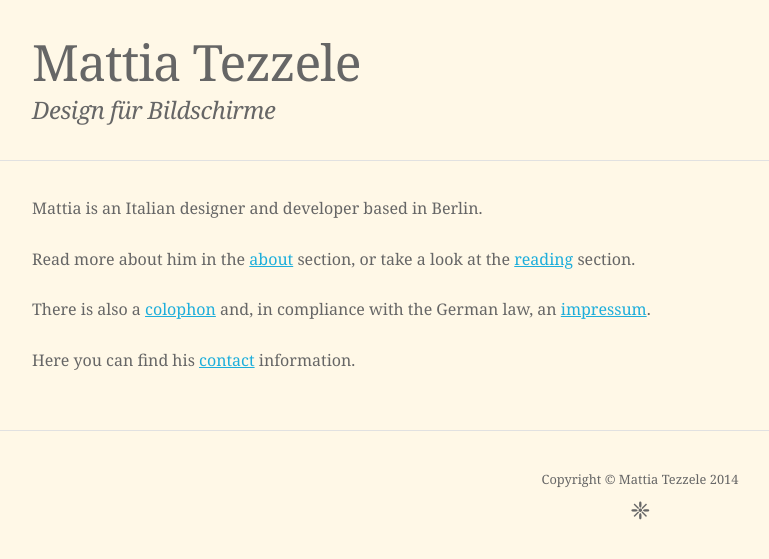
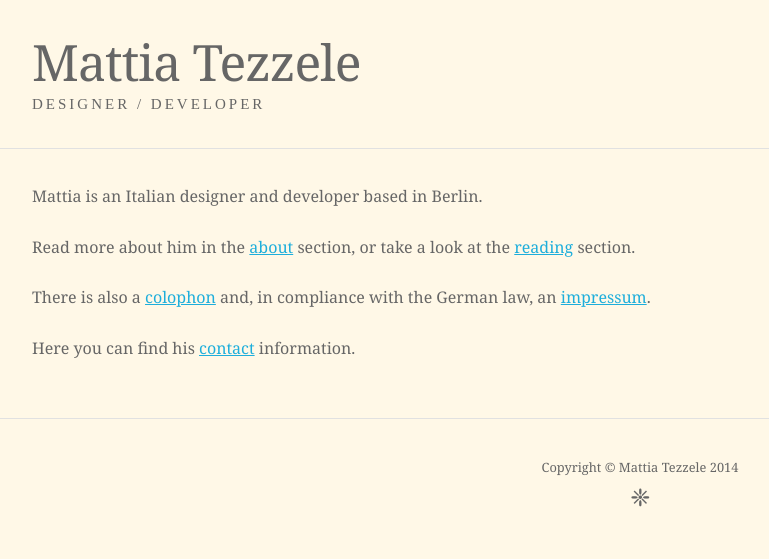
Before and after one commit to mrzool/mrzool.github.io, a Jekyll site: the page built from index.md, in a window 1280 px wide. Shown: the top 559 px of the page, without its empty margins (0-769 px from the left). Built offline with Jekyll 4.4.1, drawn with Linux system fonts in a browser that asks for light colours.

Commit message:
Subheading in caps and Futura typeface

```diff
--- a/_includes/_header.html
+++ b/_includes/_header.html
@@ -1,6 +1,6 @@
 <header>
   <h1 class="m0">
-    <a href="/" alt="Home"> Mattia Tezzele </a>
+    <a href="/" alt="Home">Mattia Tezzele</a>
   </h1>
-    <h5 class="m0 italic">Design für Bildschirme</h5>
+    <h6 class="m0 caps" style="font-family: futura">designer / developer</h6>
 </header>
--- a/css/skeleton.css
+++ b/css/skeleton.css
@@ -110,9 +110,18 @@ body {
 /* Typography
 –––––––––––––––––––––––––––––––––––––––––––––––––– */
 h1, h2, h3, h4, h5, h6 {
+  font-family: 'Futura';
+  text-transform: uppercase;
+  letter-spacing: .2em;
   font-weight: 300;
   margin-top: 0;
   margin-bottom: 2rem; }
+
+h1 {
+  font-family: inherit;
+  text-transform: none;
+}
+
 h1 { font-size: 4.0rem; line-height: 1.2;  letter-spacing: -.1rem;}
 h2 { font-size: 3.6rem; line-height: 1.25; letter-spacing: -.1rem; }
 h3 { font-size: 3.0rem; line-height: 1.3;  letter-spacing: -.1rem; }
@@ -335,22 +344,6 @@ form {
 p {
   margin-top: 0; }
 
-
-
-/* Utilities
-–––––––––––––––––––––––––––––––––––––––––––––––––– */
-.u-full-width {
-  width: 100%;
-  box-sizing: border-box; }
-.u-max-full-width {
-  max-width: 100%;
-  box-sizing: border-box; }
-.u-pull-right {
-  float: right; }
-.u-pull-left {
-  float: left; }
-
-
 /* Misc
 –––––––––––––––––––––––––––––––––––––––––––––––––– */
 hr {
@@ -374,6 +367,18 @@ hr {
 
 /* Utilities
 –––––––––––––––––––––––––––––––––––––––––––––––––– */
+.u-full-width {
+  width: 100%;
+  box-sizing: border-box; }
+
+.u-max-full-width {
+  max-width: 100%;
+  box-sizing: border-box; }
+
+.u-pull-right { float: right; }
+
+.u-pull-left { float: left; }
+
 .m0 { margin: 0; }
 
 .italic { font-style: italic; }
@@ -383,6 +388,11 @@ hr {
 .display-none { display: none; }
 
 .center { text-align: center; }
+
+.caps {
+  text-transform: uppercase;
+  letter-spacing: .2em;
+}
 
 /* Media Queries
 –––––––––––––––––––––––––––––––––––––––––––––––––– */
```
